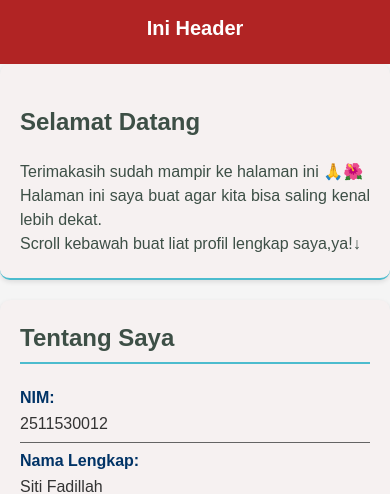
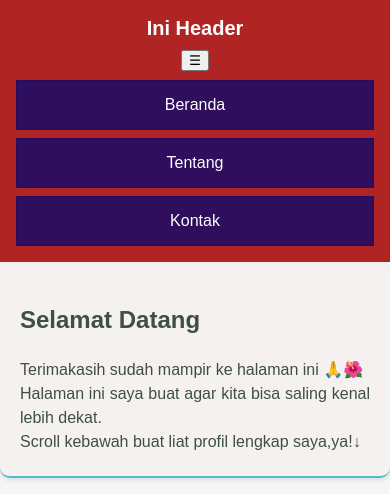
Before and after one commit to fadildilfa33/2511530012-PWD-TIBLY-25260, a PHP site: page /pertemuan-05/index.html in a window 390 px wide. Shown: the top 494 px of the page. Run offline with PHP 8.4, Linux system fonts and the light colour scheme.

Commit message:
update style.css pertemuan-05

```diff
--- a/pertemuan-05/style.css
+++ b/pertemuan-05/style.css
@@ -129,20 +129,6 @@ footer {
     }
 
 @media (max-width: 600px) {
-    .menu-toggle {
-        display: block;
-        position: absolute;
-        left: 16px;
-        top: 8px;
-    }
-
-    nav {
-        display: none;
-        flex-direction: column;
-        width: 100%;
-        padding: 5px 0;
-    }
-
     #about p,
     #contact label {
            flex-direction: column;
@@ -210,12 +196,3 @@ footer {
         transform: translateY(-1px);
         box-shadow: 0 2px 6px rgba(0, 0, 0, 0.2);
     }
-
-    .menu-toggle {
-        display: none;
-        background: none;
-        border: none;
-        color: #fff;
-        font-size: 28px;
-        cursor: pointer;
-    }
```
